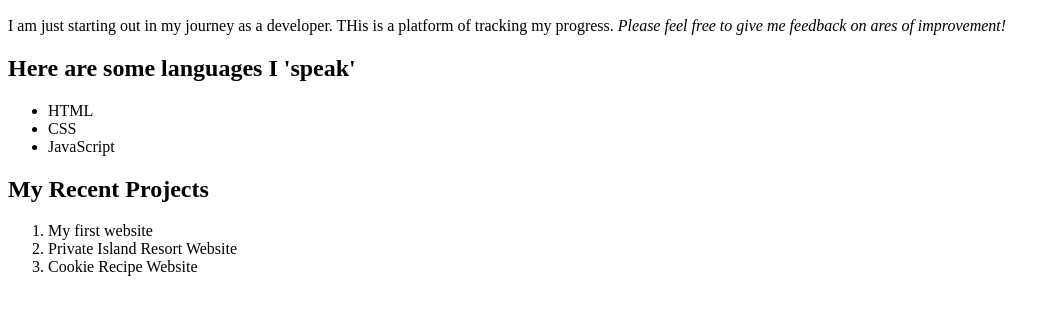
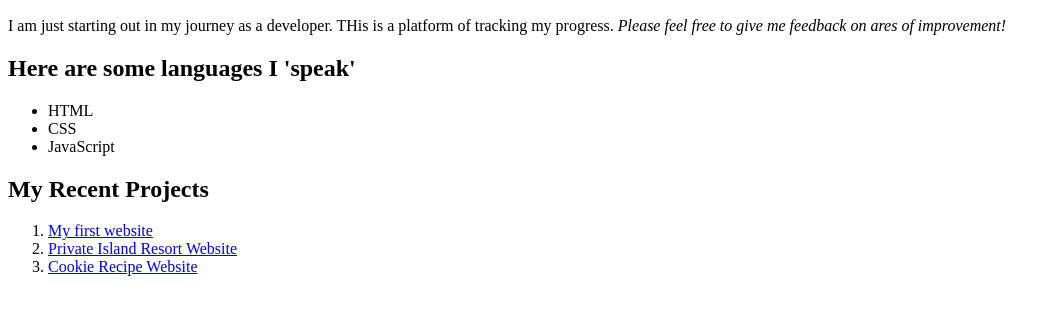
Before and after one commit to Irene-Mukii/wk1-portfolio, a plain HTML site: page landing-page.html in a window 1280 px wide. Shown: the part 347-662 px from the top of the page, without its empty margins (0-1060 px from the left). Drawn offline with Linux system fonts and the light colour scheme.

Commit message:
Adds basic structure for links

```diff
--- a/landing-page.html
+++ b/landing-page.html
@@ -18,9 +18,9 @@
   </ul>
   <h2>My Recent Projects</h2>
   <ol>
-    <li>My first website</li>
-    <li>Private Island Resort Website</li>
-    <li>Cookie Recipe Website </li>
+    <li> <a href="http://"> My first website</a></li>
+    <li><a href="http://">Private Island Resort Website</a></li>
+    <li><a href="http://">Cookie Recipe Website </a></li>
   </ol>
 </body>
 </html>
```
